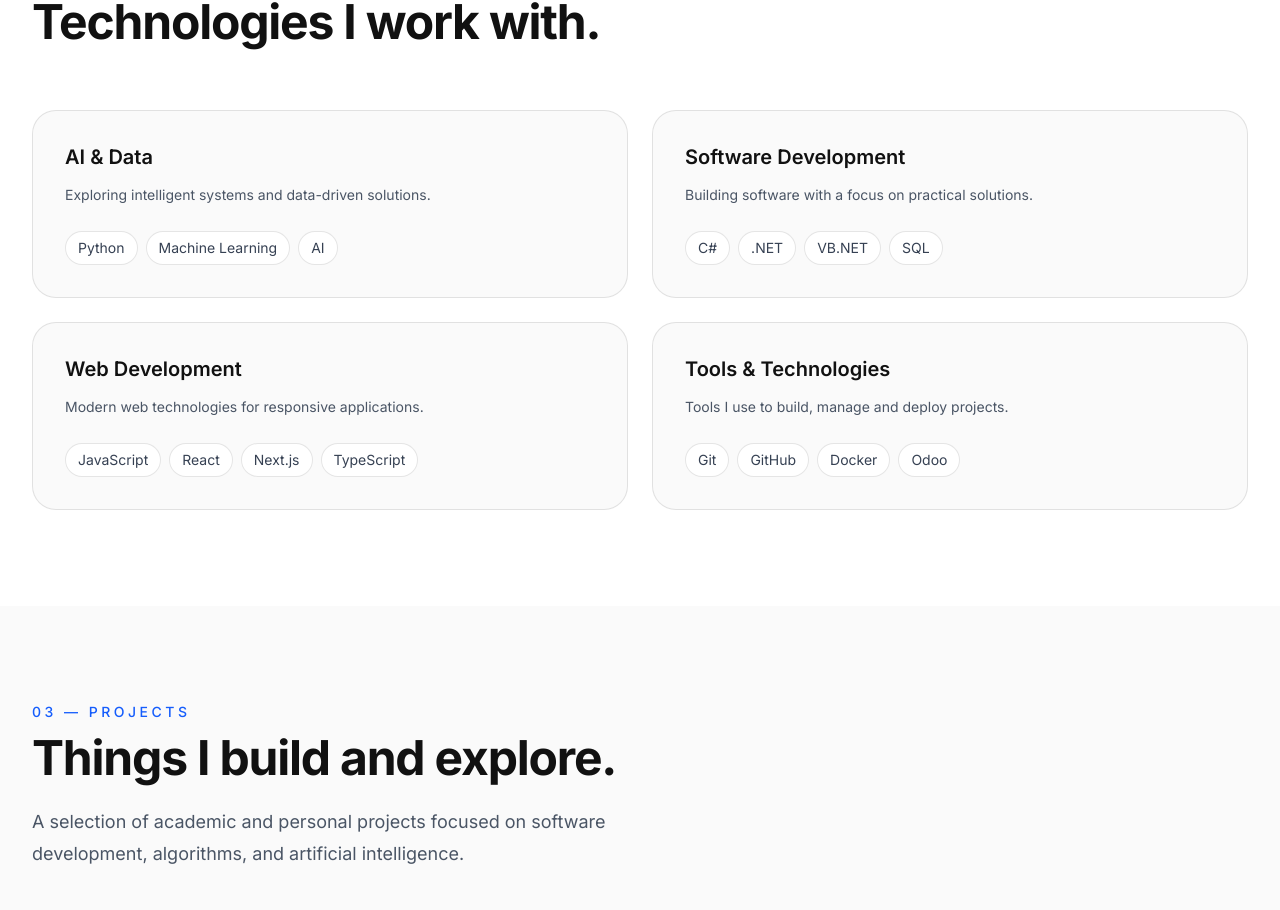
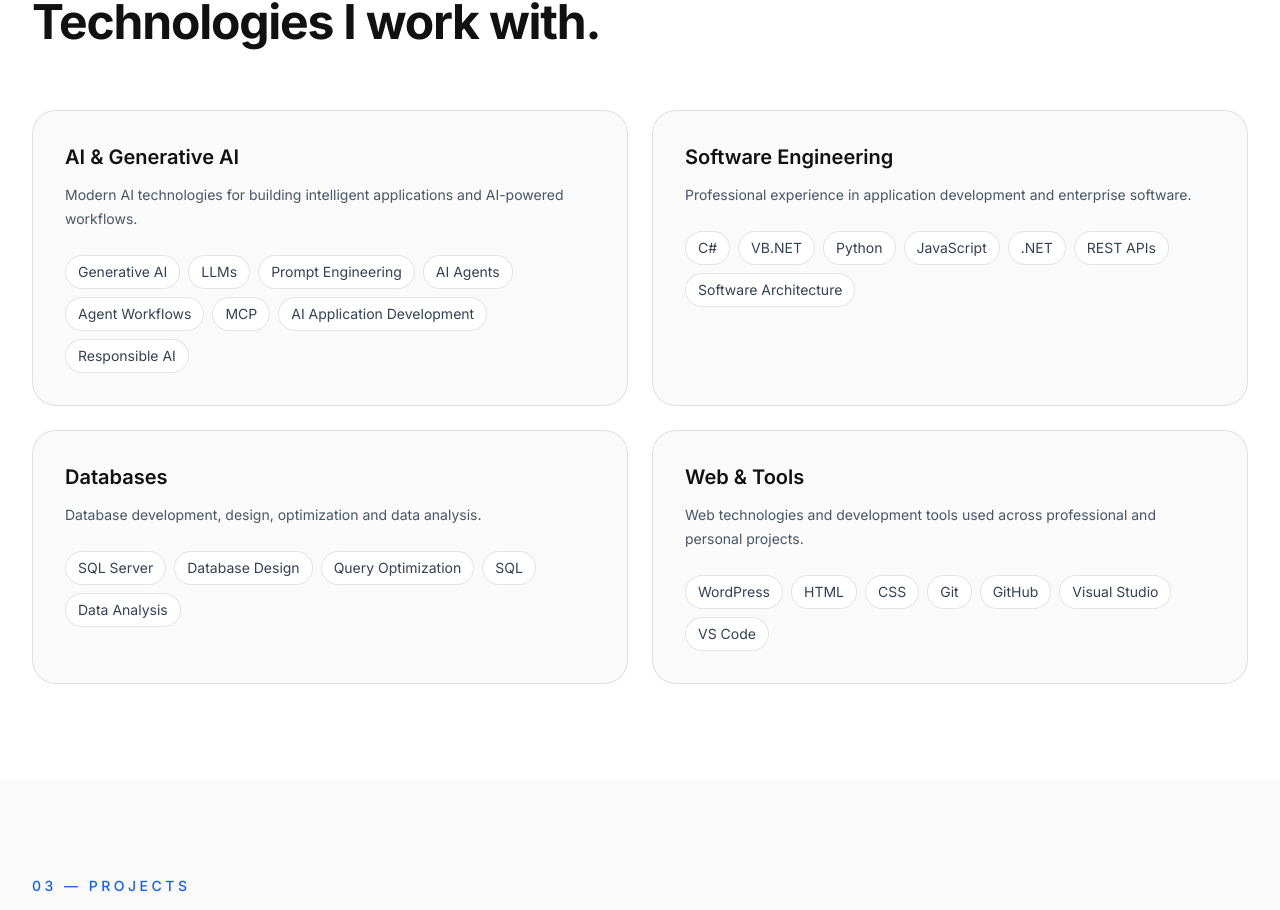
Before and after one commit to Mehrdad-Afshari/mehrdad-afshari-portfolio, a Next.js app: page / in a window 1280 px wide. Shown: the part 1688-2598 px from the top of the page. Built offline with nearby package versions, Linux system fonts and the light colour scheme.

Commit message:
refactor: align skills with CV

```diff
--- a/components/Skills.tsx
+++ b/components/Skills.tsx
@@ -1,23 +1,58 @@
 const skillGroups = [
   {
-    title: "AI & Data",
-    description: "Exploring intelligent systems and data-driven solutions.",
-    skills: ["Python", "Machine Learning", "AI"],
+    title: "AI & Generative AI",
+    description:
+      "Modern AI technologies for building intelligent applications and AI-powered workflows.",
+    skills: [
+      "Generative AI",
+      "LLMs",
+      "Prompt Engineering",
+      "AI Agents",
+      "Agent Workflows",
+      "MCP",
+      "AI Application Development",
+      "Responsible AI",
+    ],
   },
   {
-    title: "Software Development",
-    description: "Building software with a focus on practical solutions.",
-    skills: ["C#", ".NET", "VB.NET", "SQL"],
+    title: "Software Engineering",
+    description:
+      "Professional experience in application development and enterprise software.",
+    skills: [
+      "C#",
+      "VB.NET",
+      "Python",
+      "JavaScript",
+      ".NET",
+      "REST APIs",
+      "Software Architecture",
+    ],
   },
   {
-    title: "Web Development",
-    description: "Modern web technologies for responsive applications.",
-    skills: ["JavaScript", "React", "Next.js", "TypeScript"],
+    title: "Databases",
+    description:
+      "Database development, design, optimization and data analysis.",
+    skills: [
+      "SQL Server",
+      "Database Design",
+      "Query Optimization",
+      "SQL",
+      "Data Analysis",
+    ],
   },
   {
-    title: "Tools & Technologies",
-    description: "Tools I use to build, manage and deploy projects.",
-    skills: ["Git", "GitHub", "Docker", "Odoo"],
+    title: "Web & Tools",
+    description:
+      "Web technologies and development tools used across professional and personal projects.",
+    skills: [
+      "WordPress",
+      "HTML",
+      "CSS",
+      "Git",
+      "GitHub",
+      "Visual Studio",
+      "VS Code",
+    ],
   },
 ];
 
@@ -28,7 +63,6 @@ export default function Skills() {
       className="bg-white py-24 text-[#111111] dark:bg-[#0d1017] dark:text-white"
     >
       <div className="mx-auto max-w-7xl px-6 lg:px-8">
-
         <div className="mb-16">
           <p className="mb-3 text-sm font-medium uppercase tracking-[0.25em] text-blue-600 dark:text-blue-400">
             02 — Skills
@@ -45,9 +79,7 @@ export default function Skills() {
               key={group.title}
               className="rounded-3xl border border-black/10 bg-[#fafafa] p-8 transition duration-300 hover:-translate-y-1 hover:border-black/20 dark:border-white/10 dark:bg-white/5 dark:hover:border-white/20"
             >
-              <h3 className="text-xl font-semibold">
-                {group.title}
-              </h3>
+              <h3 className="text-xl font-semibold">{group.title}</h3>
 
               <p className="mt-3 text-sm leading-6 text-gray-600 dark:text-gray-400">
                 {group.description}
@@ -66,7 +98,6 @@ export default function Skills() {
             </div>
           ))}
         </div>
-
       </div>
     </section>
   );
```
